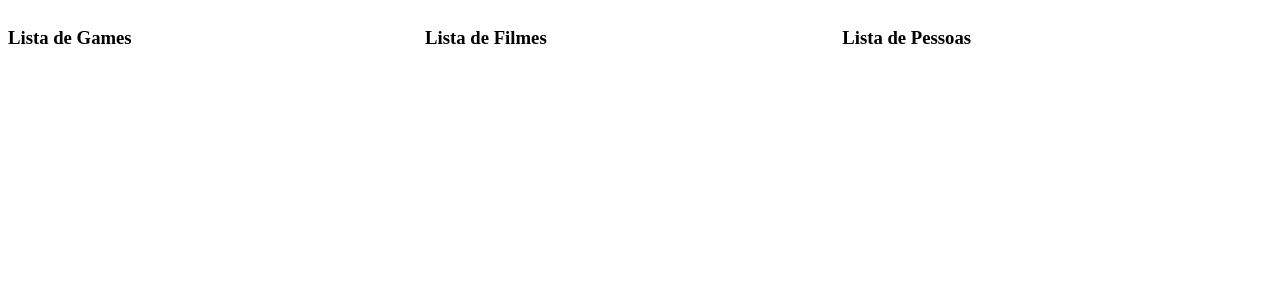
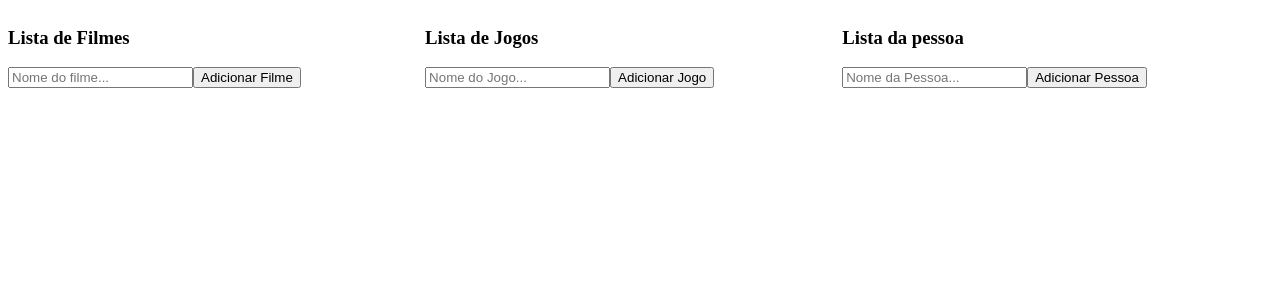
Before and after one commit to danillohss/mixins-vue.js, a Vue app: page / in a window 1280 px wide. Shown: the top 300 px of the page. Built offline with nearby package versions, Linux system fonts and the light colour scheme.

Commit message:
Avançando nos estudos de mixins-vuejs

```diff
--- a/src/App.vue
+++ b/src/App.vue
@@ -1,10 +1,10 @@
 <template>
   <div style="display: flex; flex-direction: row">
     <div style="flex-basis: 33%">
-      <GamesList />
+      <MoviesList />
     </div>
     <div style="flex-basis: 33%">
-      <MoviesList />
+      <GamesList />
     </div>
     <div style="flex-basis: 33%">
       <PeopleList />
--- a/src/components/GamesList.vue
+++ b/src/components/GamesList.vue
@@ -1,9 +1,20 @@
 <template>
-  <h3>Lista de Games</h3>
+  <div>
+    <h3>Lista de Jogos</h3>
+    <input type="text" placeholder="Nome do Jogo..." v-model="item" />
+    <button type="button" @click="addItem()">Adicionar Jogo</button><br />
+    <br />
+    <ul v-for="(item, index) in items" :key="index">
+      <li>
+        {{ item }}
+      </li>
+    </ul>
+  </div>
 </template>
-
 <script>
+import MixinsList from "@/mixins/MixinsList";
 export default {
   name: "GamesList",
+  mixins: [MixinsList],
 };
 </script>
--- a/src/components/MoviesList.vue
+++ b/src/components/MoviesList.vue
@@ -1,9 +1,29 @@
 <template>
+  <div>
     <h3>Lista de Filmes</h3>
-  </template>
+    <input type="text" placeholder="Nome do filme..." v-model="movie" />
+    <button type="button" @click="addMovie()">Adicionar Filme</button><br />
+    <br />
+    <ul v-for="(movie, index) in movies" :key="index">
+      <li>
+        {{ movie }}
+      </li>
+    </ul>
+  </div>
+</template>
 
   <script>
-  export default {
-    name: "MoviesList",
-  };
-  </script>
+export default {
+  name: "MoviesList",
+  data: () => ({
+    movie: "",
+    movies: [],
+  }),
+  methods: {
+    addMovie() {
+      this.movies.push(this.movie);
+      this.movie = "";
+    },
+  },
+};
+</script>
--- a/src/components/PeopleList.vue
+++ b/src/components/PeopleList.vue
@@ -1,9 +1,20 @@
 <template>
-  <h3>Lista de Pessoas</h3>
+  <div>
+    <h3>Lista da pessoa</h3>
+    <input type="text" placeholder="Nome da Pessoa..." v-model="item" />
+    <button type="button" @click="addItem()">Adicionar Pessoa</button><br />
+    <br />
+    <ul v-for="(item, index) in items" :key="index">
+      <li>
+        {{ item }}
+      </li>
+    </ul>
+  </div>
 </template>
-
   <script>
+import MixinsList from "@/mixins/MixinsList";
 export default {
   name: "PeopleList",
+  mixins: [MixinsList],
 };
 </script>
--- /dev/null
+++ b/src/mixins/MixinsList.js
@@ -0,0 +1,12 @@
+export default {
+    data: () => ({
+      item: "",
+      items: [],
+    }),
+    methods: {
+      addItem() {
+        this.items.push(this.item);
+        this.item = "";
+      },
+    },
+  };
```
